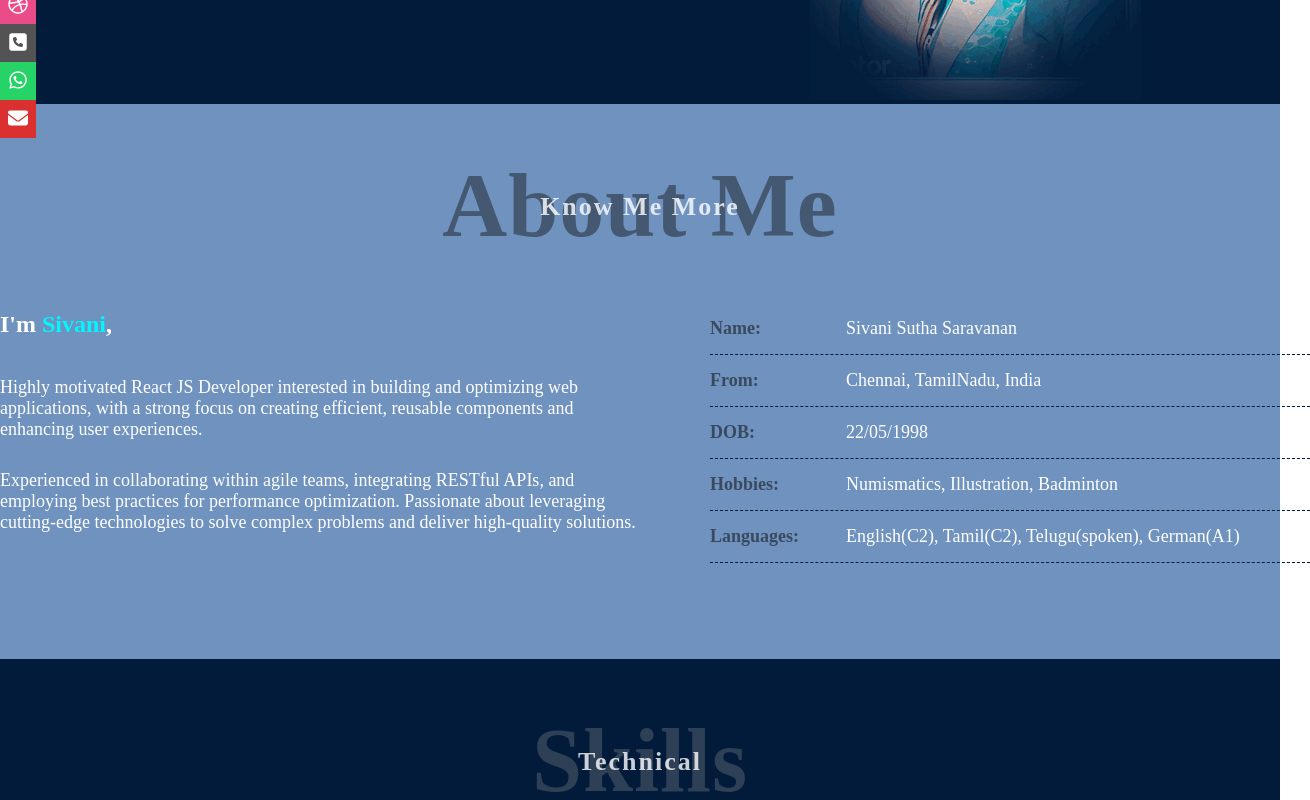
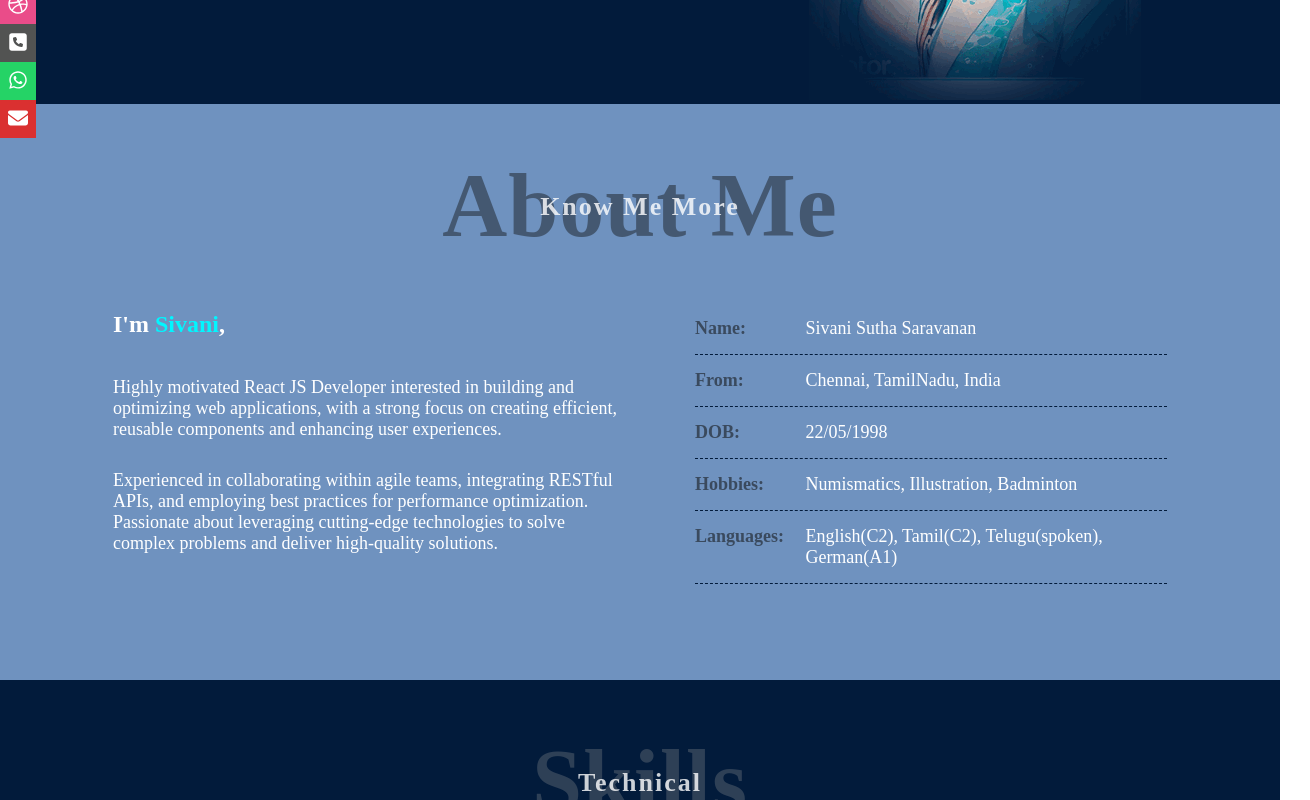
Before and after one commit to inavis/portfolio, a React (Create React App) app: page / in a window 1280 px wide. Shown: the part 490-1290 px from the top of the page, 1310 px wide, since content can reach past the window. Built offline with nearby package versions, Linux system fonts and the light colour scheme.

Commit message:
handle-content-overflow

```diff
--- a/src/Components/About/About.css
+++ b/src/Components/About/About.css
@@ -6,6 +6,7 @@
 #about .text-section {
   display: flex;
   gap: 30px;
+  justify-content: center;
 }
 
 #about .text-section p {
@@ -15,11 +16,11 @@
 }
 
 #about .text-section .sub1 {
-  flex: 0 0 50%;
+  flex: 0 0 40%;
 }
 
 #about .text-section .sub2 {
-  flex: 0 0 50%;
+  flex: 0 0 40%;
 }
 
 #about .text-section .sub2 li {
--- a/src/index.css
+++ b/src/index.css
@@ -78,6 +78,7 @@
 body {
   margin: 0;
   font-family: cursive;
+  overflow-x: hidden;
 }
 
 h1 {
```
